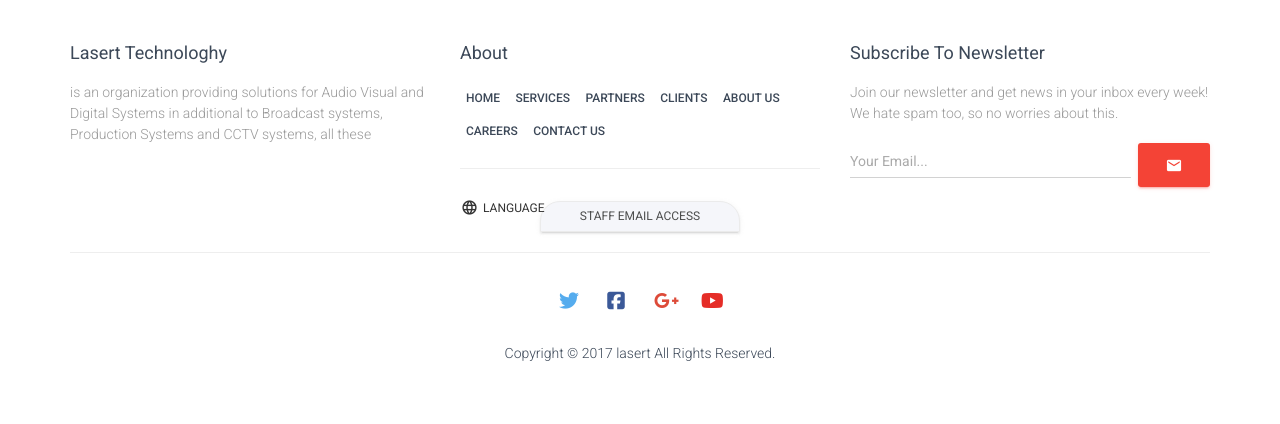
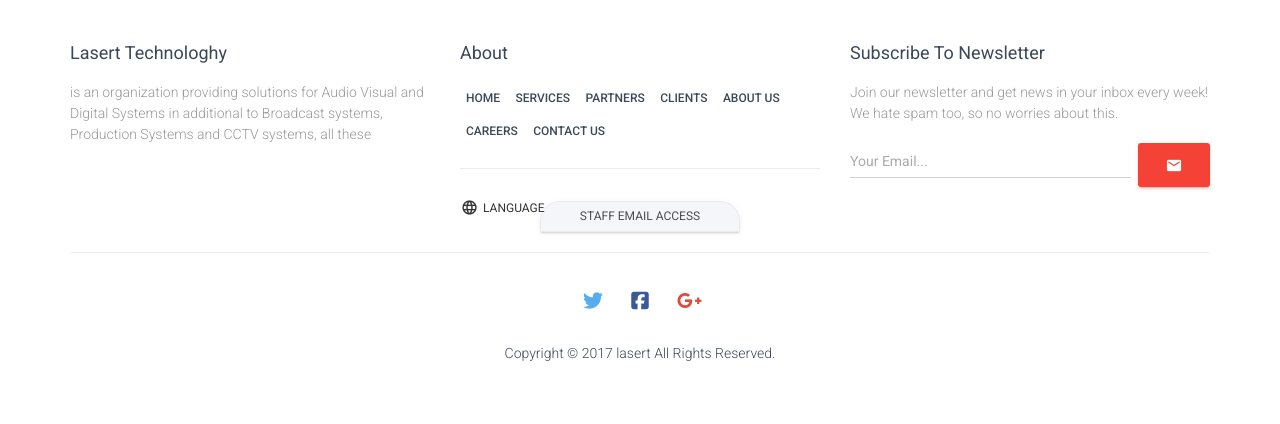
Before and after one commit to eMaM1921990/lasert, a Django app: template templates/about.html in a window 1280 px wide. Shown: the part 855-1279 px from the top of the page. Run offline with Django 3.2, Linux system fonts and the light colour scheme; the template is opened without the code that fills it, so the values that code supplies are empty; some libraries are stand-ins or nearby versions.

Commit message:
Update footer.html

```diff
--- a/templates/base/footer.html
+++ b/templates/base/footer.html
@@ -55,26 +55,25 @@
             <hr>
 
             <ul class="social-buttons">
+
                 <li>
                     <a href="#" class="btn btn-just-icon btn-simple btn-twitter">
                         <i class="fa fa-twitter"></i>
                     </a>
                 </li>
+
                 <li>
                     <a href="#" class="btn btn-just-icon btn-simple btn-facebook">
                         <i class="fa fa-facebook-square"></i>
                     </a>
                 </li>
+
                 <li>
                     <a href="#" class="btn btn-just-icon btn-simple btn-google">
                         <i class="fa fa-google-plus"></i>
                     </a>
                 </li>
-                <li>
-                    <a href="#" class="btn btn-just-icon btn-simple btn-youtube">
-                        <i class="fa fa-youtube-play"></i>
-                    </a>
-                </li>
+
             </ul>
 
             <div class="copyright pull-center">
```
